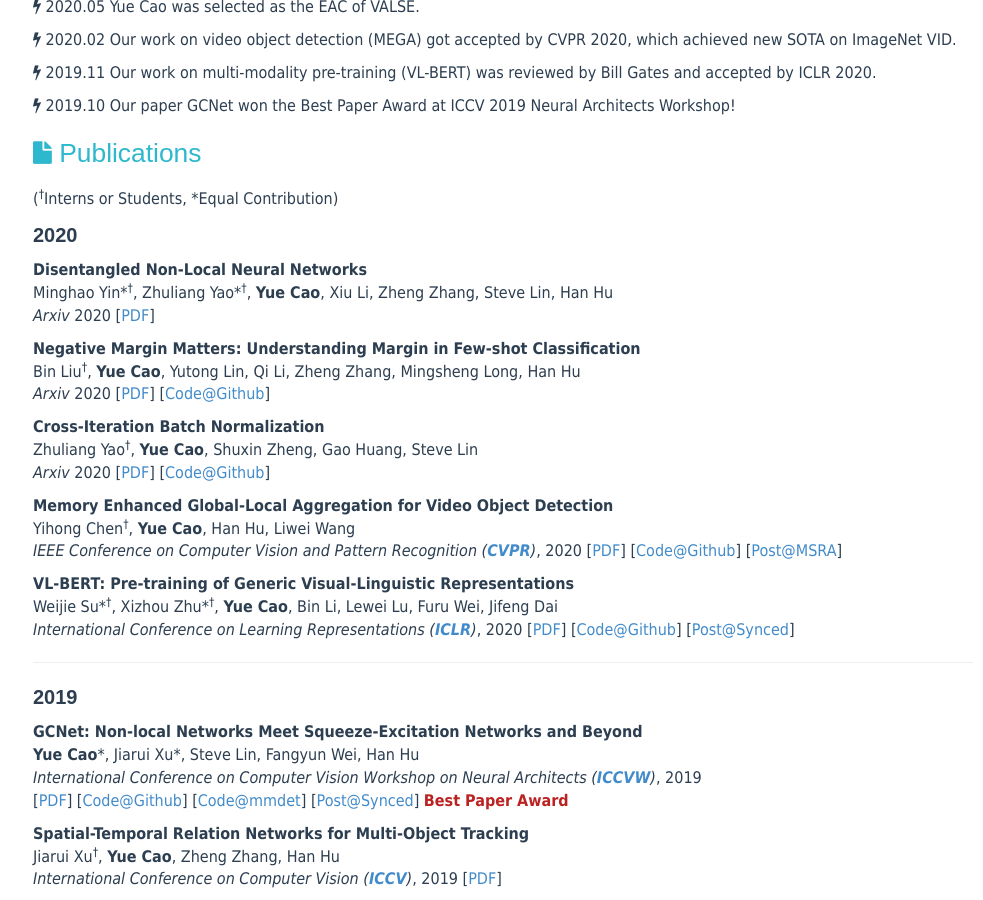
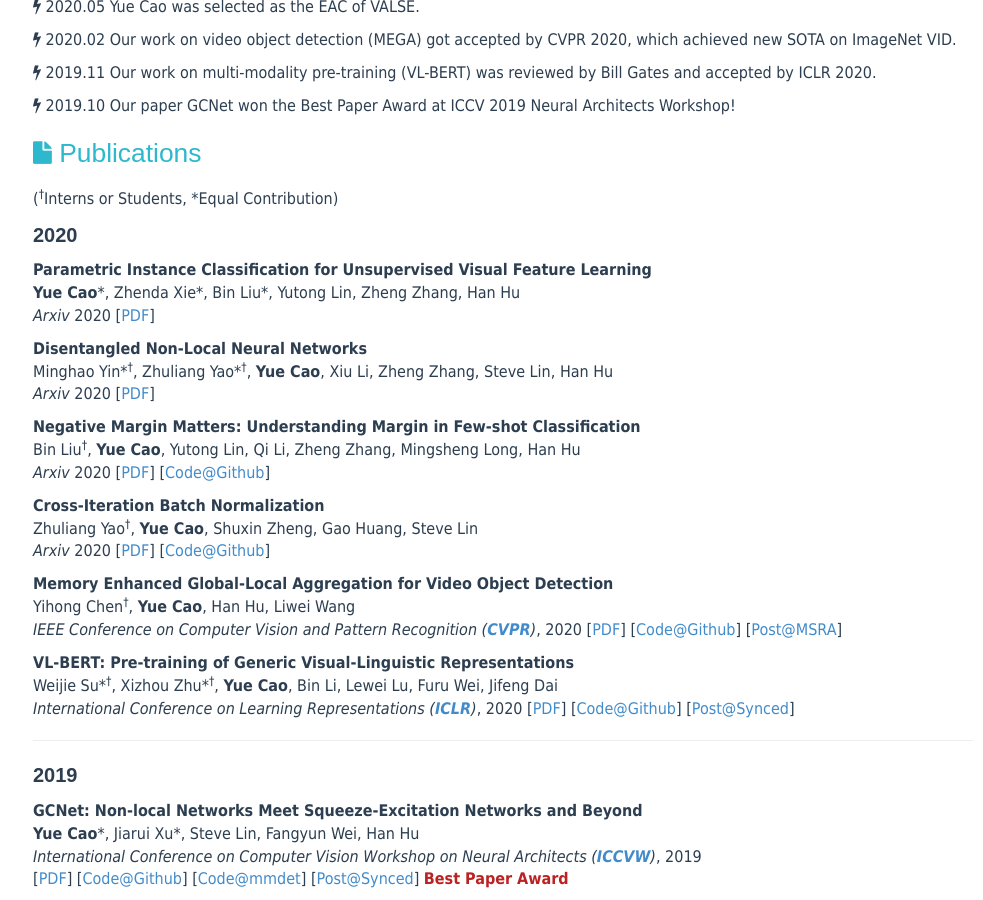
Before and after one commit to caoyue10/caoyue10.github.io, a Jekyll site: the page built from index.html, in a window 1280 px wide and 900 px high, scrolled down 513 px. Shown: the whole window, without its empty margins (137-1120 px from the left). Built offline with Jekyll 4.4.1, drawn with Linux system fonts in a browser that asks for light colours; the list of posts is cut into pages by our own code.

Commit message:
Update index.html

```diff
--- a/index.html
+++ b/index.html
@@ -44,6 +44,10 @@
     </header>
 	<p>(<sup><span>&#8224;</span></sup>Interns or Students, *Equal Contribution)</p>
 	<p style="font-size:20px;font-weight:bold;font-family:Arial,sans-serif;">2020</p>
+	<p><strong>Parametric Instance Classification for Unsupervised Visual Feature Learning</strong><br>
+            <strong>Yue Cao</strong>*, Zhenda Xie*, Bin Liu*, Yutong Lin, Zheng Zhang, Han Hu<br>
+            <em>Arxiv</em> 2020 [<a href="https://arxiv.org/abs/2006.14618">PDF</a>]
+            </p>
 	<p><strong>Disentangled Non-Local Neural Networks
 </strong><br>
             Minghao Yin*<sup><span>&#8224;</span></sup>, Zhuliang Yao*<sup><span>&#8224;</span></sup>, <strong>Yue Cao</strong>, Xiu Li, Zheng Zhang, Steve Lin, Han Hu<br>
```
